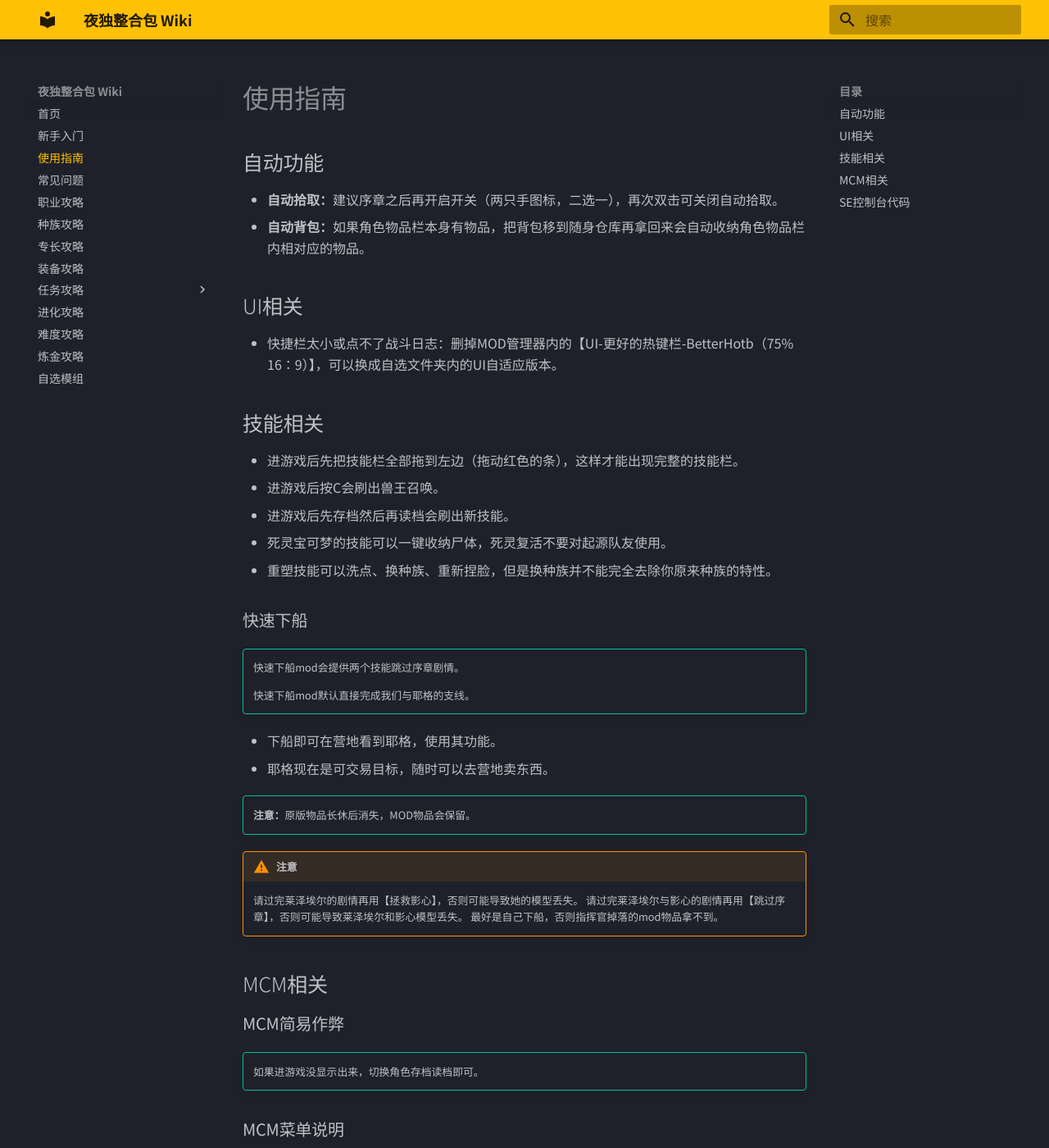
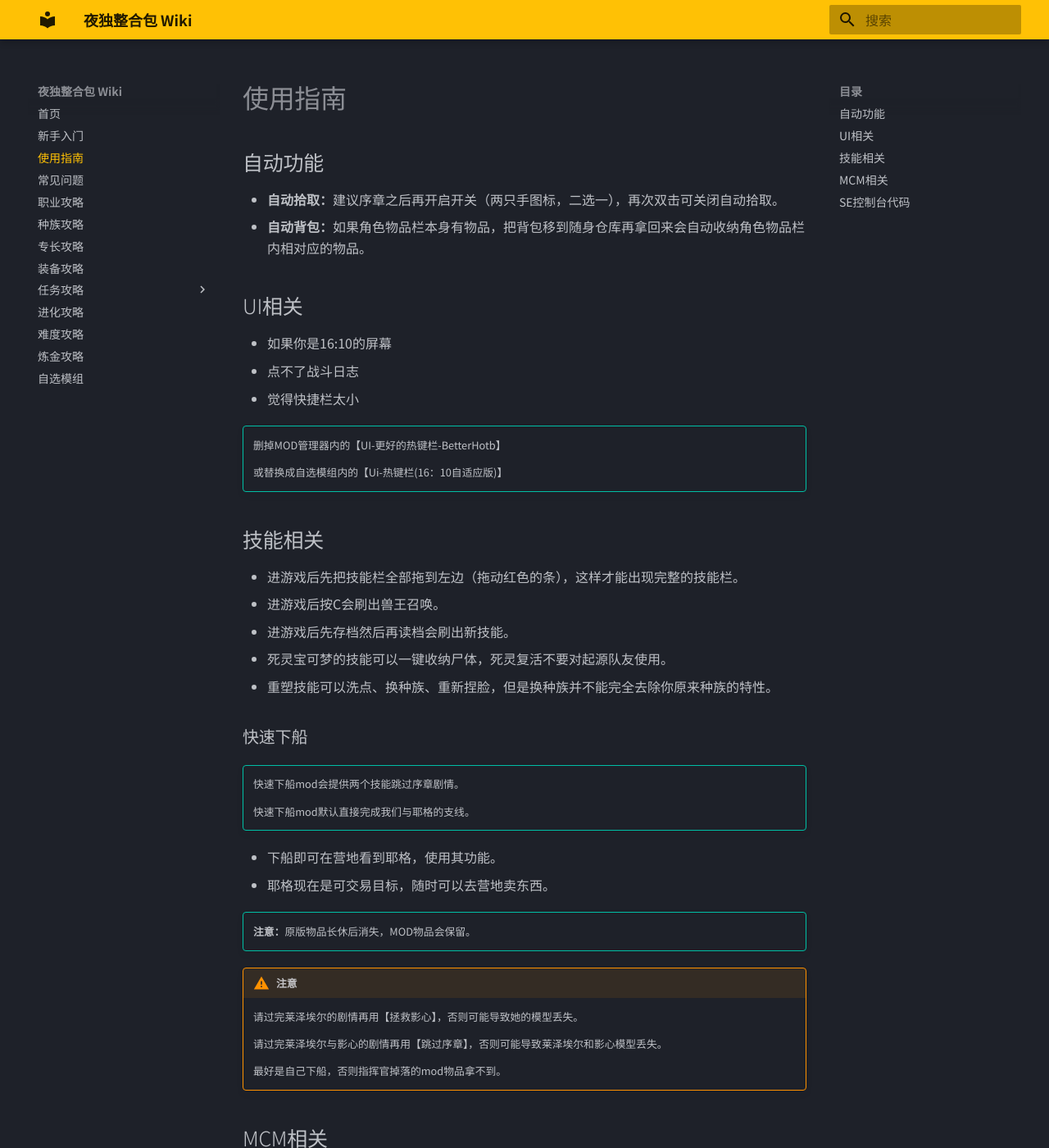
Before and after one commit to oiclyd/bg3-mod-wiki, an MkDocs documentation site: the page built from docs/ch2-mod.md, in a window 1280 px wide and 1400 px high. Shown: the whole window at 82% size. Built offline with MkDocs 1.6.1 and Material for MkDocs 9.7.7, drawn with Linux system fonts in a browser that asks for light colours; some of the changed text lies outside the part shown.

Commit message:
Update ch2-mod.md

````diff
--- a/docs/ch2-mod.md
+++ b/docs/ch2-mod.md
@@ -7,7 +7,13 @@
 
 ## UI相关
 
-- 快捷栏太小或点不了战斗日志：删掉MOD管理器内的【UI-更好的热键栏-BetterHotb（75% 16：9）】，可以换成自选文件夹内的UI自适应版本。
+- 如果你是16:10的屏幕
+- 点不了战斗日志
+- 觉得快捷栏太小
+!!! tip
+    删掉MOD管理器内的【UI-更好的热键栏-BetterHotb】
+
+    或替换成自选模组内的【Ui-热键栏(16：10自适应版)】
 
 ## 技能相关
 
@@ -32,7 +38,9 @@
 
 !!! warning "注意"
     请过完莱泽埃尔的剧情再用【拯救影心】，否则可能导致她的模型丢失。
+
     请过完莱泽埃尔与影心的剧情再用【跳过序章】，否则可能导致莱泽埃尔和影心模型丢失。
+
     最好是自己下船，否则指挥官掉落的mod物品拿不到。
 
 ## MCM相关
@@ -72,7 +80,9 @@
 ### MCM角色预设导入导出
 
 !!! danger "注意"
-    切勿跨体型或跨种族使用预设！请先通过"换种族技能"更改至预设的种族及体型（整合包内[技能-重新捏脸-AppearanceEditEnhanced]的功能）
+    切勿跨体型或跨种族使用预设！
+
+    请先通过"换种族技能"更改至预设的种族及体型（整合包内[技能-重新捏脸-AppearanceEditEnhanced]的功能）
 
 #### 使用步骤
 
@@ -104,8 +114,12 @@
 Osi.RemoveTransforms("S_Player_Wyll_c774d764-4a17-48dc-b470-32ace9ce447d")
 ```
 
-!!! tip
-    效果：会把威尔的"恶魔变身外观"移除掉；威尔会恢复到变身前的外观和头像；如果你用捏脸/自定义改过威尔，这里会恢复到你自定义后的样子。
+!!! tip "效果"
+    会把威尔的"恶魔变身外观"移除掉
+
+    威尔会恢复到变身前的外观和头像
+
+    如果你用捏脸/自定义改过威尔，这里会恢复到你自定义后的样子。
 
 ### B. 移除影心的白发新发型，恢复老样子
 
````
Also changed, not shown: other parts of docs/ch2-mod.md (+4 -2 lines).
